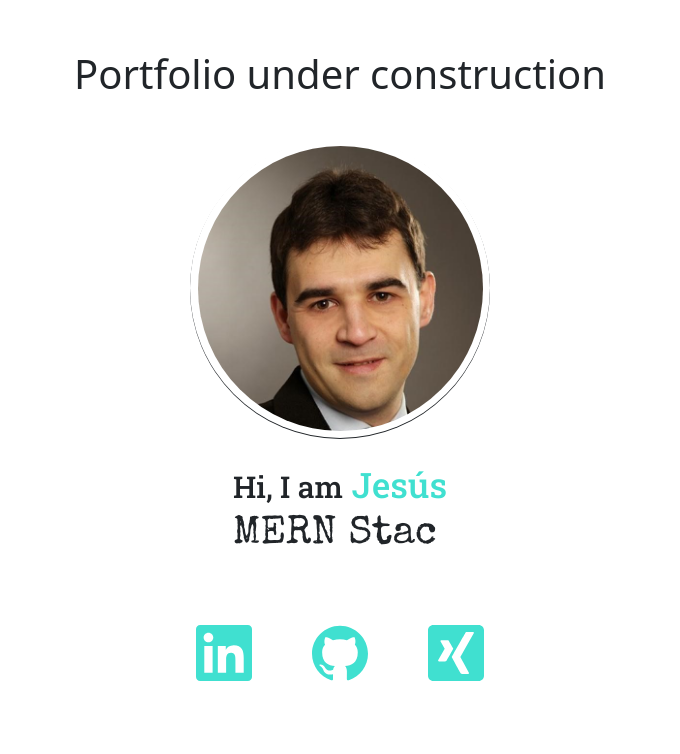
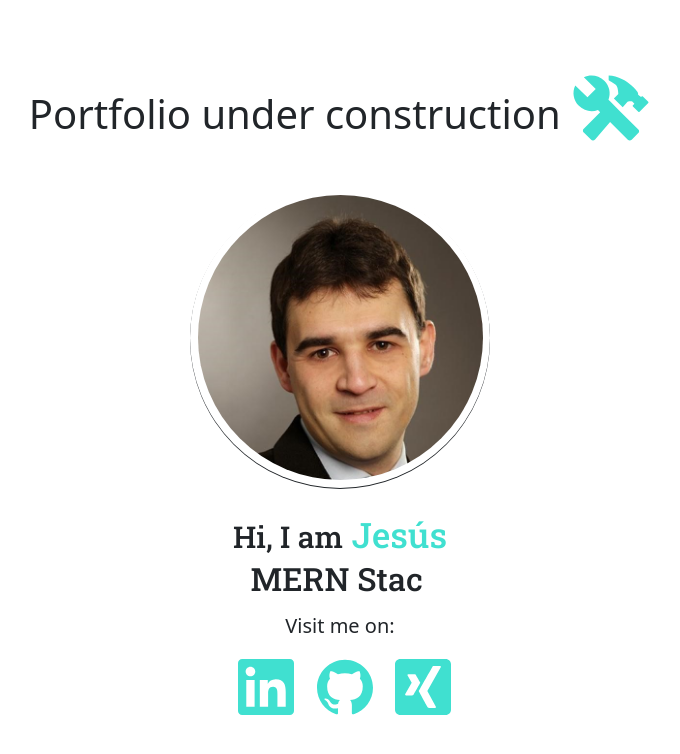
Before and after one commit to delafuentej/my-portfolio, a React (Create React App) app: page / in a window 1280 px wide. Shown: the top 754 px of the page, without its empty margins (300-980 px from the left). Built offline with nearby package versions, Linux system fonts and the light colour scheme.

Commit message:
constr-icon & list-icons

```diff
--- a/package.json
+++ b/package.json
@@ -3,6 +3,7 @@
   "version": "0.1.0",
   "private": true,
   "dependencies": {
+    "@react-icons/all-files": "^4.1.0",
     "@testing-library/jest-dom": "^5.15.0",
     "@testing-library/react": "^11.2.7",
     "@testing-library/user-event": "^12.8.3",
--- a/src/Container/Home/Home.css
+++ b/src/Container/Home/Home.css
@@ -16,6 +16,7 @@
 .home-title{
     margin-bottom: 1em;
 }
+
 .profile-picture{
     display:flex;
     align-items: center;
@@ -37,7 +38,7 @@
     margin:0 auto;
 }
 .profile-picture-bg:hover{
-    transform:scale(1.07);
+    transform:scale(1.05);
     transition:1s ease-out;
 }
 
@@ -58,29 +59,32 @@
     font-size: 40px;
     font-family: 'Special Elite', cursive;
 }
-.profile-options{
+.profile-options,.visit-title{
     margin:0 auto;
 }
 .home-icons{
     margin:0 auto;
     display:inline-flex;
+    list-style: none;
 }
-.home-icons:nth-child(2){
-    color:black;
 
+.visit-title{
+    margin:0 auto;
 }
 
 .home-icons .linkedinIcon,.home-icons .githubIcon, .home-icons .xingIcon{
-    margin:30px;
+    margin-right: 1.4rem;
+    size: 3em;
+    color:turquoise;
+    font-size: 3.5em;
+
+}
+.home-icons .linkedinIcon:hover,.home-icons .githubIcon:hover, .home-icons .xingIcon:hover{
+
     size: 2em;
     color:turquoise;
     font-size: 3.5em;
+    transform:scale(1.05);
+    transition:1s ease-out;
+
 }
-.home-icons .linkedinIcon:hover,.home-icons .githubIcon:hover, .home-icons .xingIcon:hover{
-    margin:30px;
-    size: 2em;
-    color:turquoise;
-    font-size: 3.5em;
-    transform:scale(1.07);
-    transition:1s ease-out;
-}
--- a/src/Container/Home/Home.js
+++ b/src/Container/Home/Home.js
@@ -2,8 +2,9 @@ import React /*  { useEffect} */ from "react";
 import Typical from "react-typical";
 import { SiLinkedin, SiGithub } from "react-icons/si";
 import { ImXing } from "react-icons/im";
+import { IoMdConstruct } from "react-icons/io";
 /* import Button from "react-bootstrap/Button";
- */import "./Home.css";
+ */ import "./Home.css";
 
 const Home = () => {
   /* useEffect(()=>{
@@ -15,9 +16,12 @@ const Home = () => {
 
   return (
     <div className="home-container">
-
-      <h1
-      className="home-title">Portfolio under construction</h1>
+      <h1 className="home-title">
+        Portfolio under construction{" "}
+        <span style={{ color: "turquoise", fontSize: "2em" }}>
+          <IoMdConstruct />
+        </span>
+      </h1>
       <div className="profile-picture">
         <div className="profile-picture-bg"></div>
       </div>
@@ -29,7 +33,7 @@ const Home = () => {
       </span>
       <div className="profile-details-role">
         <div className="greeting-text">
-          <h1>
+          <h2>
             {" "}
             <Typical
               loop={Infinity}
@@ -44,10 +48,13 @@ const Home = () => {
                 2000,
               ]}
             />
-          </h1>
+          </h2>
         </div>
 
-        <div className="home-icons">
+        <h5 className="visit-title">Visit me on:</h5>
+        <ul className="home-icons">
+
+          <li>
             <a
               href="https://www.linkedin.com/in/jes%C3%BAs-de-la-fuente-b5325047/"
               target="_blank"
@@ -57,17 +64,19 @@ const Home = () => {
                 <SiLinkedin />
               </div>
             </a>
-
+          </li>
+          <li>
             <a
               href="https://github.com/delafuentej"
               target="_blank"
               rel="noopener noreferrer"
             >
-            <div className="linkedinIcon">
+              <div className="githubIcon">
                 <SiGithub />
               </div>
             </a>
-
+          </li>
+          <li>
             <a
               href="https://www.xing.com/profile/JESUS_DELAFUENTEDELUCAS2"
               target="_blank"
@@ -76,14 +85,9 @@ const Home = () => {
               <div className="xingIcon">
                 <ImXing />
               </div>
-
             </a>
-
-
-
-
-
-        </div>
+          </li>
+        </ul>
 
         {/*   <div className="profile-options">
           <Button
```
Also changed, not shown: 1 other file (tests, documents, lock files or other folders). Lines whose indentation alone changed are shown as unchanged.
